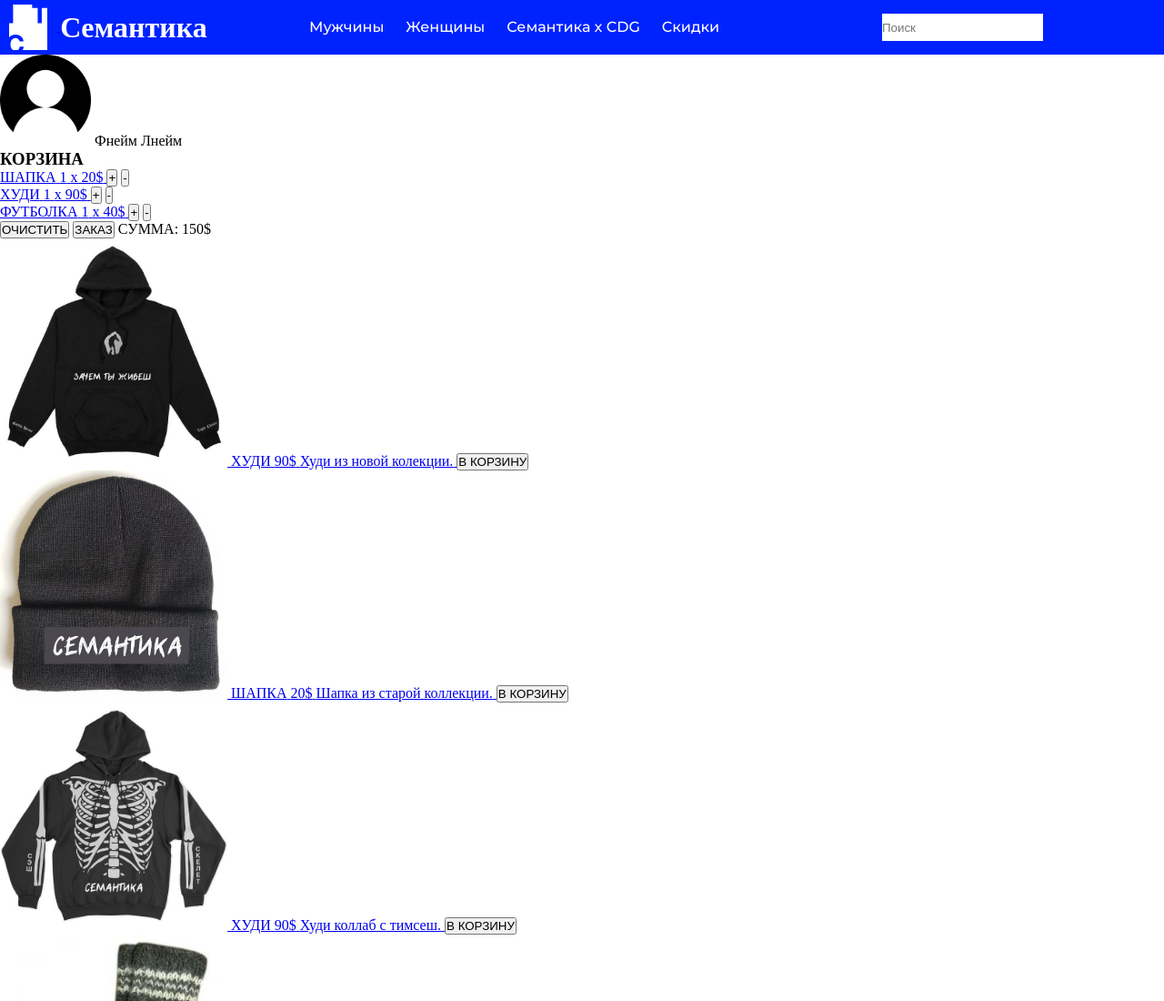
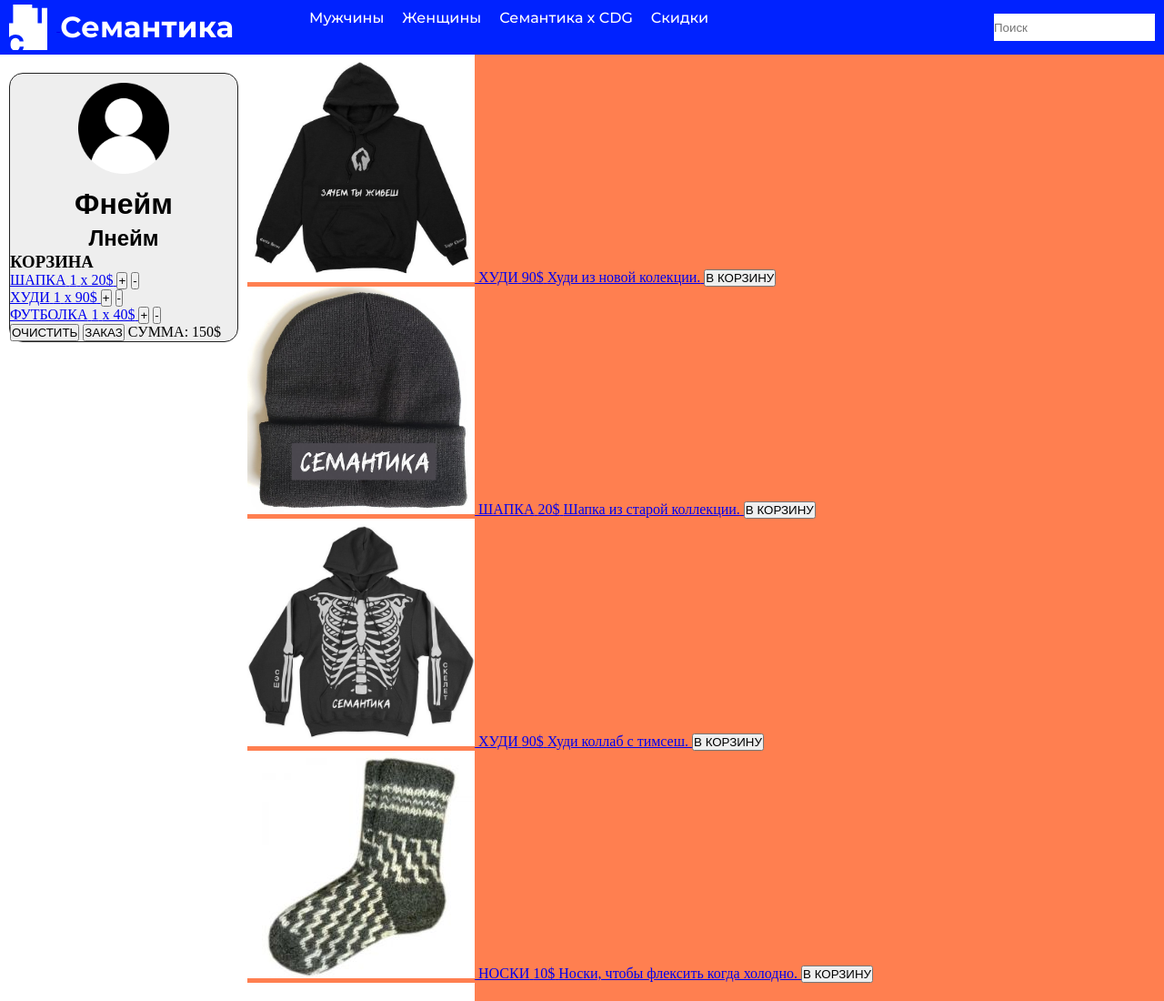
Before and after one commit to itc-digital/itc_course, a plain HTML site: page CSS_Workshop/index.html in a window 1280 px wide. Shown: the top 1100 px of the page at 91% size. Drawn offline with nearby package versions, Linux system fonts and the light colour scheme.

Commit message:
Second lesson

```diff
--- a/CSS_Workshop/index.html
+++ b/CSS_Workshop/index.html
@@ -23,32 +23,32 @@
           <li class="nav__item"><a href="#" class="nav__link">Скидки</a></li>
         </ul>
       </nav>
-      <div class="clear"></div>
+
     </header>
-    <div>
-      <div> <!-- левый блок -->
-        <div> <!-- пользователь -->
-          <img src="pics/userIcon.png" alt="ТУТ ТВОЁ ЛИЦО" width="100" height="100">
-          <span>Фнейм</span> <!-- я хз, во что обрамлять текст. на половине сайтов он вообще между тегами болтается или вписан в атрибуты ссылки или div -->
-          <span>Лнейм</span>
+    <div class="wrapper">
+      <div class="wrapper__left-col">
+        <div class="cart">
+          <div class="cart-user">
+            <img class="cart-user__photo" src="pics/userIcon.png" alt="ТУТ ТВОЁ ЛИЦО" width="100" height="100">
+            <span class="cart-user__fname">Фнейм</span> <!-- я хз, во что обрамлять текст. на половине сайтов он вообще между тегами болтается или вписан в атрибуты ссылки или div -->
+            <span class="cart-user__sname">Лнейм</span>
           </div>
-        <div> <!-- корзина -->
-          <h3>КОРЗИНА</h3>
-          <div> <!-- товар1 -->
+          <div class="cart-main">
+            <h3 class="cart-main__title">КОРЗИНА</h3>
+            <div class="cart-main__list">
+              <div class="cart-main__list">
                 <a href="#">
-              <!-- <img src="pics/hat.jpg" alt="item1" width="80" height="80"> -->
                   <span>ШАПКА</span>
-              <span>1</span> <!-- кол-во -->
+                  <span>1</span>
                   <span>x 20$</span>
                 </a>
                 <input type="button" value="+">
                 <input type="button" value="-">
               </div>
-          <div> <!-- товар2 -->
+              <div>
                 <a href="#">
-              <!-- <img src="pics/hoodie.jpg" alt="item2" width="80" height="80"> -->
                   <span>ХУДИ</span>
-              <span>1</span> <!-- кол-во -->
+                  <span>1</span>
                   <span>x 90$</span>
                 </a>
                 <input type="button" value="+">
@@ -64,14 +64,16 @@
                 <input type="button" value="+">
                 <input type="button" value="-">
               </div>
-          <div> <!-- кнопки и сумма заказа -->
+            </div>
+          </div>
+          <div class="cart__buttons"> <!-- кнопки и сумма заказа -->
             <input type="reset" value="ОЧИСТИТЬ">
             <input type="submit" value="ЗАКАЗ">
             <span>СУММА: 150$</span>
           </div>
         </div>
       </div>
-      <div> <!-- правый блок -->
+      <div class="wrapper__right-col"> <!-- правый блок -->
         <div> <!-- item1 -->
           <a href="#">
             <img src="pics/goodie.jpg" alt="ХУДИ" width="250" height="250">
@@ -126,9 +128,9 @@
           </a>
         </div>
       </div>
+    </div>
     <footer>
       <span>&#169; СЕМАНТИКА, 2018. Все права защищены</span>
     </footer>
-    </div>
   </body>
 </html>
--- a/CSS_Workshop/style.css
+++ b/CSS_Workshop/style.css
@@ -7,6 +7,12 @@
 
 .header {
   background-color: #02f;
+}
+
+.header::after {
+  content: '';
+  display: block;
+  clear: both;
 }
 
 .header__item {
@@ -22,11 +28,13 @@
 
 .nav {
   margin: 0 25%;
+  font-size: 0;
 }
 
 .search {
   width: 25%;
   float: right;
+  text-align: right;
 }
 
 .logo__image {
@@ -42,6 +50,9 @@
   color: #fff;
   line-height: 60px;
   vertical-align: middle;
+  font-family: 'Montserrat', sans-serif;
+  font-size: 2rem;
+  font-weight: 700;
 }
 
 .nav__item {
@@ -52,10 +63,19 @@
 .nav__link {
   display: inline-block;
   font-family: 'Montserrat', sans-serif;
-  margin: 0 10px;
+  padding: 0 10px;
   text-decoration: none;
   color: #fff;
-  line-height: 60px;
+  line-height: 40px;
+  font-size: 1rem;
+  transition: all 0.3s ease-out;
+}
+
+.nav__link:hover {
+  color: #02f;
+  background-color: #fff;
+  transform: scale(0.9, 0.9);
+  transition: all 0.3s ease-out;
 }
 
 .search__item {
@@ -65,6 +85,45 @@
   margin: 15px 0;
 }
 
-.clear {
-  clear: both;
+.wrapper {
+  display: flex;
 }
+
+.wrapper__left-col {
+  padding: 20px 10px;
+  width: 20%;
+}
+
+.wrapper__right-col {
+  background-color: coral;
+  width: 80%;
+}
+
+.cart {
+  background-color: #eee;
+  border: 1px solid #222;
+  border-radius: 15px;
+}
+
+.cart-user__photo {
+  display: block;
+  margin: 10px auto;
+  width: 100px;
+  height: auto;
+}
+
+.cart-user__fname {
+  display: block;
+  font-family: 'Open Sans', sans-serif;
+  font-size: 2rem;
+  font-weight: 700;
+  text-align: center;
+}
+
+.cart-user__sname {
+  display: block;
+  font-family: 'Open Sans', sans-serif;
+  font-size: 1.5rem;
+  font-weight: 700;
+  text-align: center;
+}
```
Lines whose indentation alone changed are shown as unchanged.
